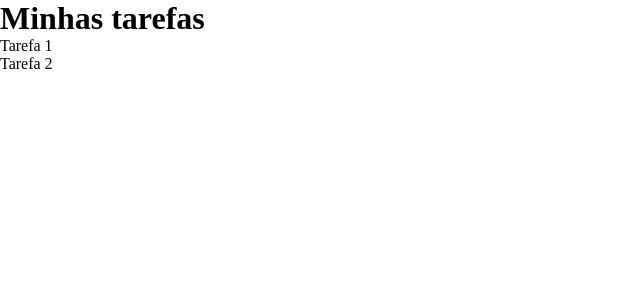
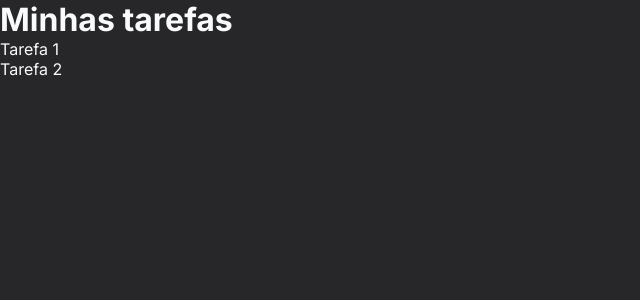
Before and after one commit to LoboThalita/ToDo-App, a React (Vite) app: page / in a window 1280 px wide. Shown: the top 300 px of the page, without its empty margins (0-640 px from the left). Built offline with nearby package versions, Linux system fonts and the light colour scheme.

Commit message:
Ajustanto fonte e cores

```diff
--- a/index.html
+++ b/index.html
@@ -1,11 +1,16 @@
 <!DOCTYPE html>
 <html lang="pt-br">
   <head>
+    <link rel="preconnect" href="https://fonts.googleapis.com" />
+    <link rel="preconnect" href="https://fonts.gstatic.com" crossorigin />
     <meta charset="UTF-8" />
     <link rel="icon" type="image/svg+xml" href="/vite.svg" />
     <meta name="viewport" content="width=device-width, initial-scale=1.0" />
     <title>ToDo App</title>
-    <!-- TODO: Add the custom font here -->
+    <link
+      href="https://fonts.googleapis.com/css2?family=Inter:wght@400;500;600;700&family=Montserrat:wght@100;400;500;700&display=swap"
+      rel="stylesheet"
+    />
   </head>
   <body>
     <div id="root"></div>
--- a/src/index.css
+++ b/src/index.css
@@ -30,9 +30,9 @@
 }
 
 body {
-  /** TODO: Change the default font-family */
-  /** TODO: Change the default background color */
-  /** TODO: Change the default text color */
+  font-family: "Inter", sans-serif;
+  background: var(--gray-950);
+  color: var(--gray-50);
 }
 
 input[type="checkbox"] {
```
